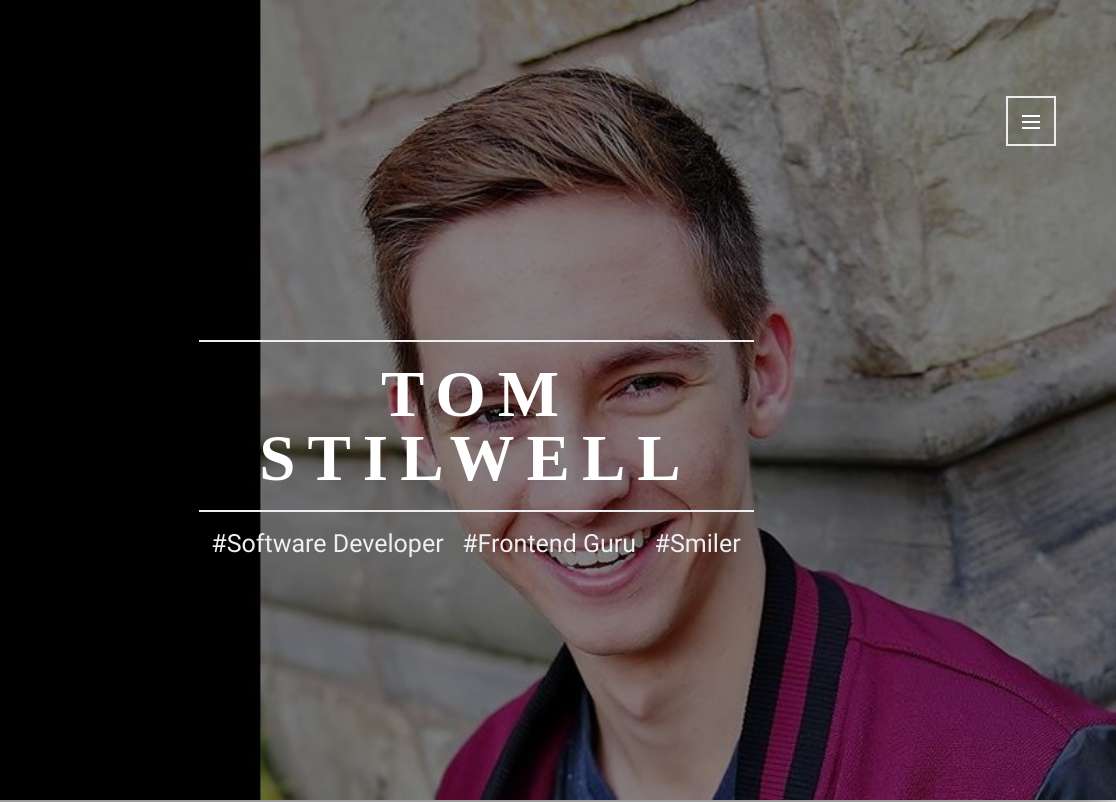
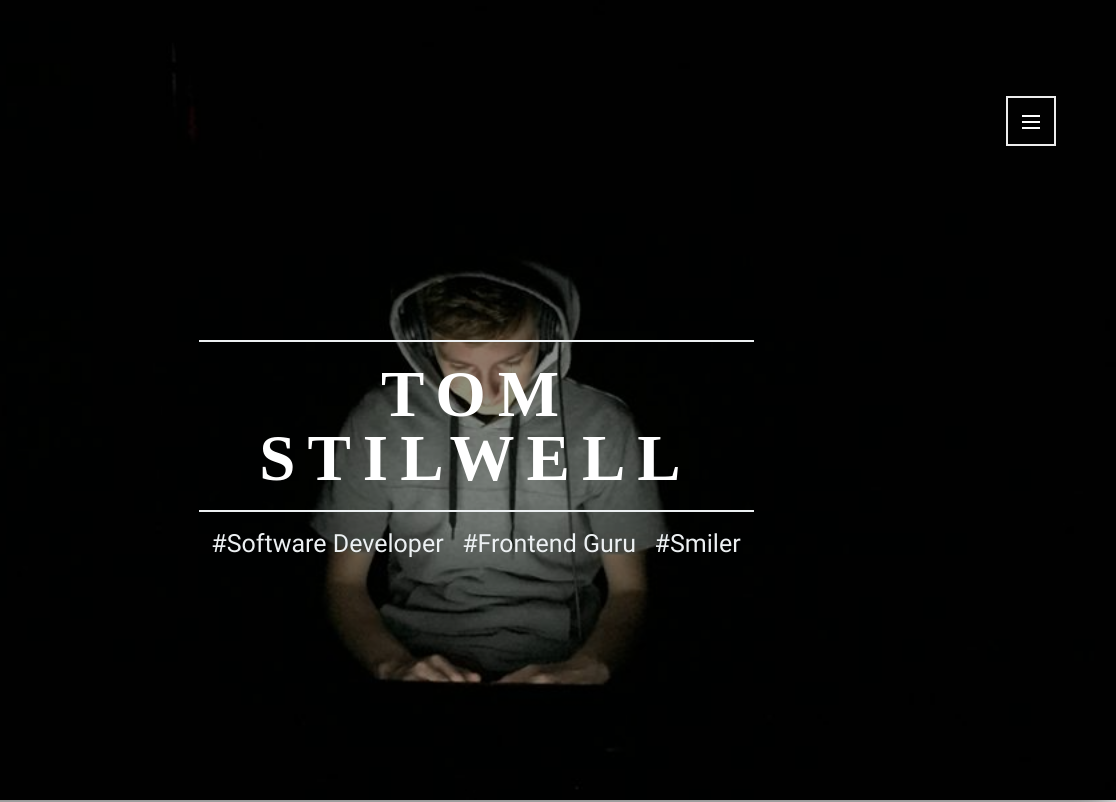
Before and after one commit to Tom-Stilwell/Tom-Stilwell, a plain HTML site: page index.html in a window 1280 px wide. Shown: the top 802 px of the page, 164-1280 px from the left. Drawn offline with Linux system fonts and the light colour scheme.

Commit message:
Change splash image to codingTom

```diff
--- a/assets/css/style.css
+++ b/assets/css/style.css
@@ -453,7 +453,7 @@ textarea::-ms-input-placeholder {
 
 /*For Home Section*/
 .home {
-  background: url(../images/headshot.jpg) repeat center top fixed;
+  background: url(../images/codingTom.jpg) repeat center top fixed;
   background-size: cover;
   -moz-background-size: cover;
   -webkit-background-size: cover;
```
Also changed, not shown: assets/images/codingTom.jpg (added).
